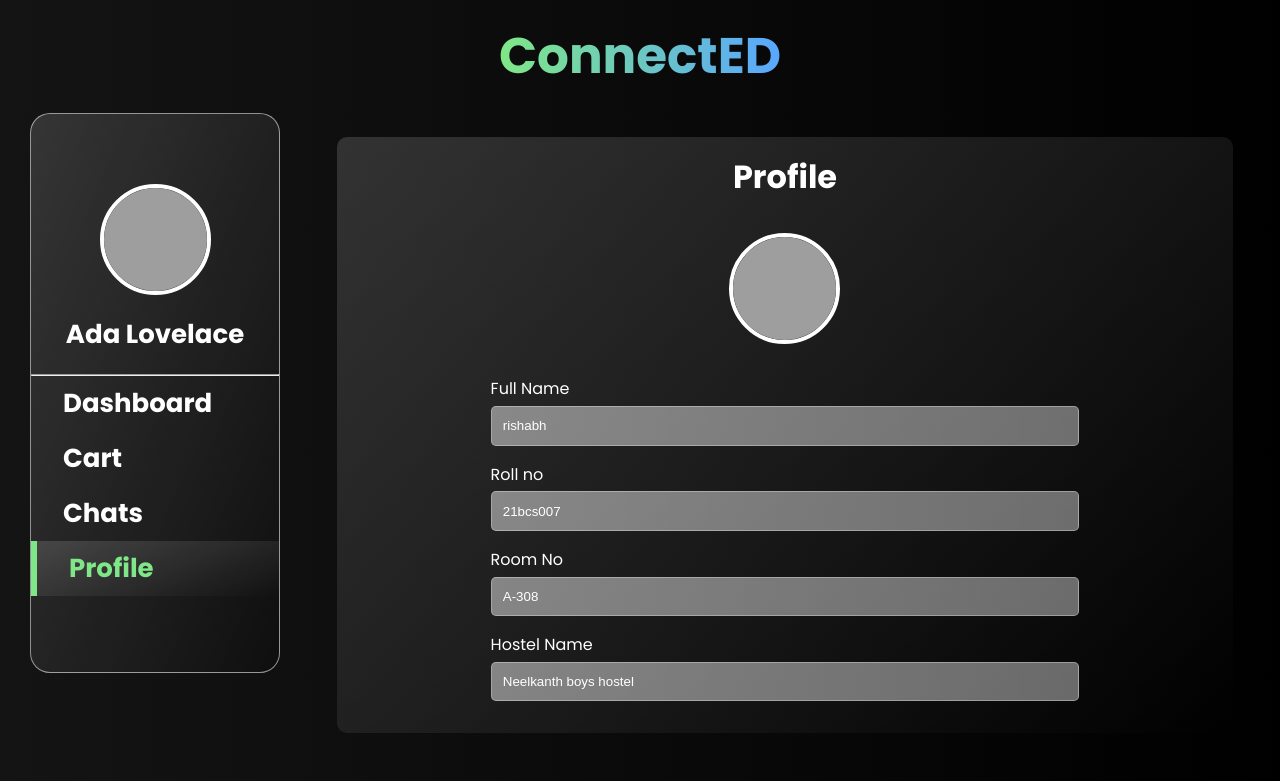
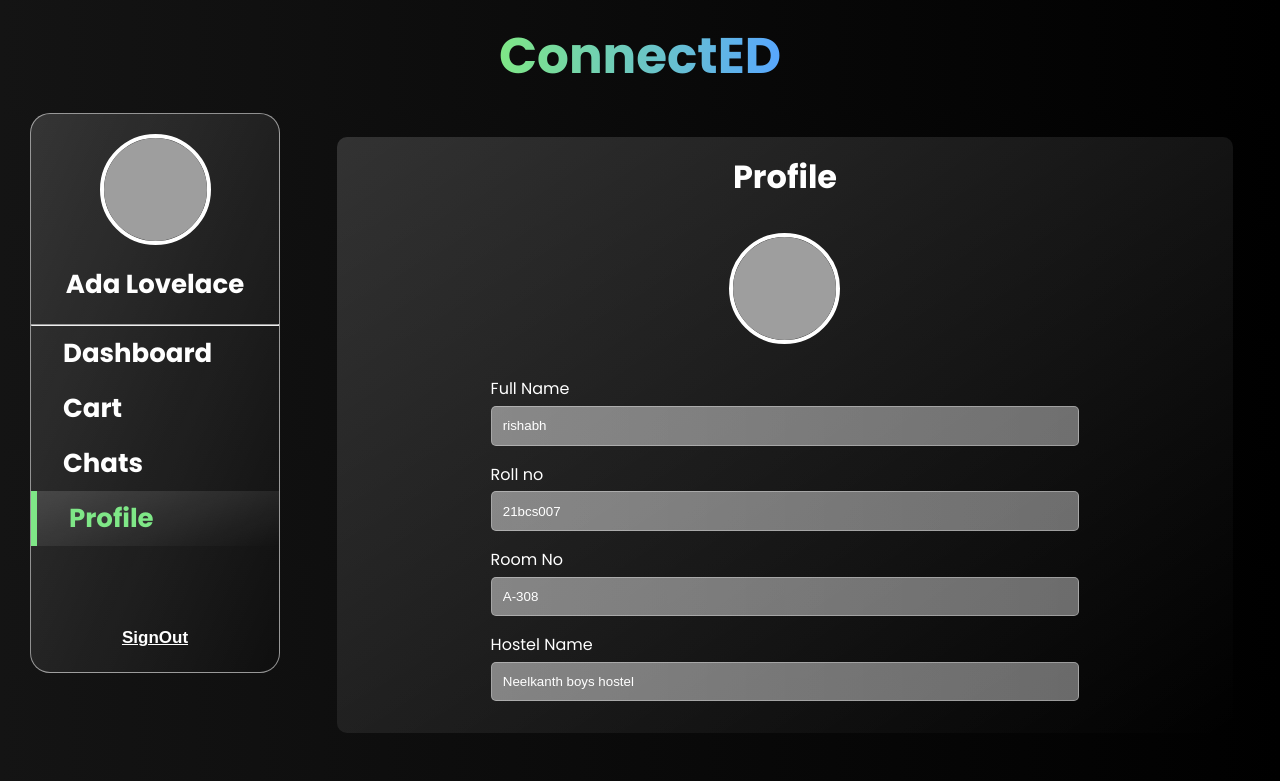
Before and after one commit to raviKant0917/ConnectED, a React (Create React App) app in the folder client/: page /profile in a window 1280 px wide. Shown: the top 781 px of the page. Built offline with nearby package versions, Linux system fonts and the light colour scheme; grey boxes are pictures that could not be loaded.

Commit message:
responsive-navbar

```diff
--- a/client/src/components/Carts/cart.scss
+++ b/client/src/components/Carts/cart.scss
@@ -6,6 +6,12 @@
     flex-direction: column;
     justify-content: center;
     align-items: center;
+    >div{
+        display: flex;
+        flex-direction: column;
+        align-items: center;
+        justify-content: center;
+    }
    .Heading{
     border-bottom: 1px solid white;
     text-transform: uppercase;
@@ -26,7 +32,7 @@
 
 @media (max-width: 600px) {
     .cartWrapper {
-        width: 90%;
+        width: 100vw;
         padding-bottom: 70px;
         right: auto;
         >div{
--- a/client/src/components/Navbar/Navbar.jsx
+++ b/client/src/components/Navbar/Navbar.jsx
@@ -102,6 +102,10 @@ const BigNav = (props) => {
                         Profile
                     </Link>
                 </div>
+                <div className="button">
+                    <button  className="Sign_out">SignOut</button>
+                </div>
+
             </div>
             <Outlet />
         </>
--- a/client/src/components/Navbar/Navbar.scss
+++ b/client/src/components/Navbar/Navbar.scss
@@ -9,12 +9,14 @@
   border-radius: 20px;
   font-size: 26px;
   font-weight: 600;
+  display: flex;
+  flex-direction: column;
 
   .profile {
     display: flex;
     flex-direction: column;
     align-items: center;
-    padding: 50px 25px 0 25px;
+    padding: 0px 25px 0 25px;
     margin-bottom: 20px;
 
     > img {
@@ -44,14 +46,41 @@
       background: linear-gradient(to bottom right, #ffffff25, #ffffff00);
     }
   }
+  > :nth-child(4) {
+    position: absolute;
+    bottom: 1rem;
+    align-self: center;
+  }
+  .button {
+    display: flex;
+    justify-content: center;
+    align-items: flex-end;
+    margin-top: 1rem;
+    > button {
+      padding: 0.5rem;
+      font-size: 17px;
+      font-weight: bold;
+      color: white;
+      background: transparent;
+      width: 120px;
+      border-radius: 10px;
+      margin-top: 0.4rem;
+      cursor: pointer;
+      border: none;
+      text-decoration: underline;
+    }
+  }
 }
 @media (max-width: 1024px) {
   .Navbar {
     width: 200px;
-    height: 60vh;
+    height: 80vh;
+    .profile{
+      margin-bottom: 0;
+    }
     .Nav {
       > a {
-        font-size: 20px ;
+        font-size: 20px;
       }
     }
   }
@@ -83,8 +112,9 @@
     font-size: 10px;
 
     .Nav {
-      width: 100%;
+      width: 100vw;
       flex-direction: row;
+      margin: 0rem 0.1rem;
 
       .profile {
         padding: 0px;
@@ -102,6 +132,7 @@
         text-align: center;
         font-size: 26px;
         transition: 0.5s;
+        padding: 0.5rem 1.2rem;
 
         > div {
           font-size: 10px;
@@ -137,3 +168,8 @@
     }
   }
 }
+@media (max-width: 350px) {
+  .Nav {
+    width: 19vw !important;
+  }
+}
```
